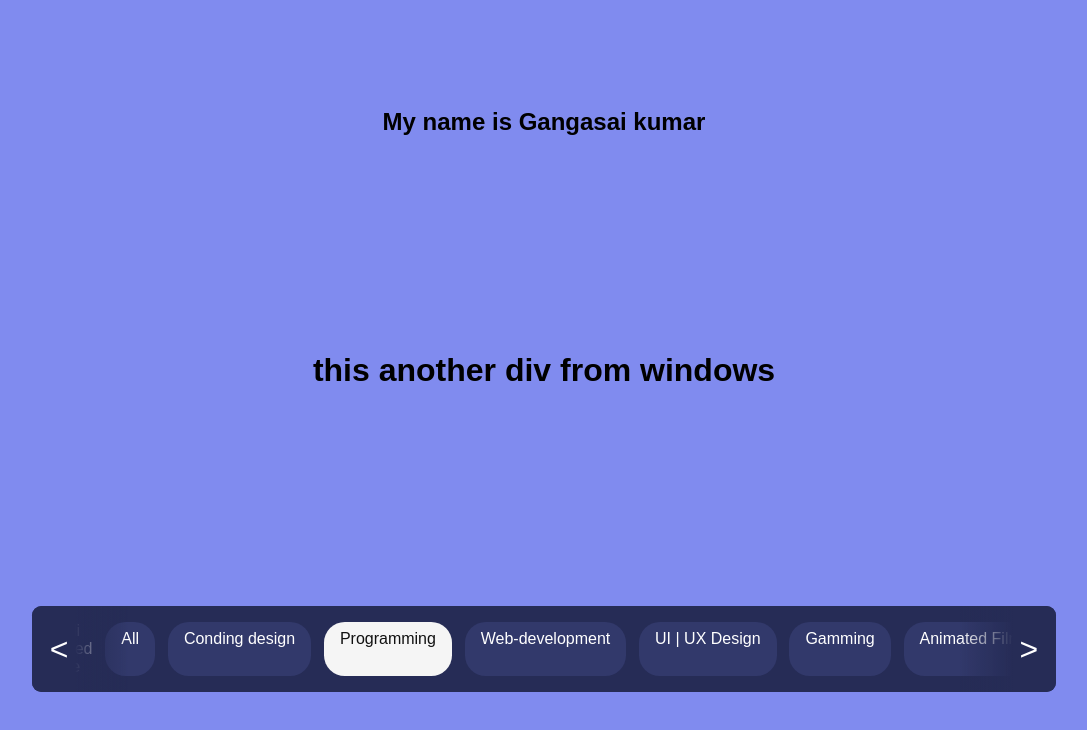
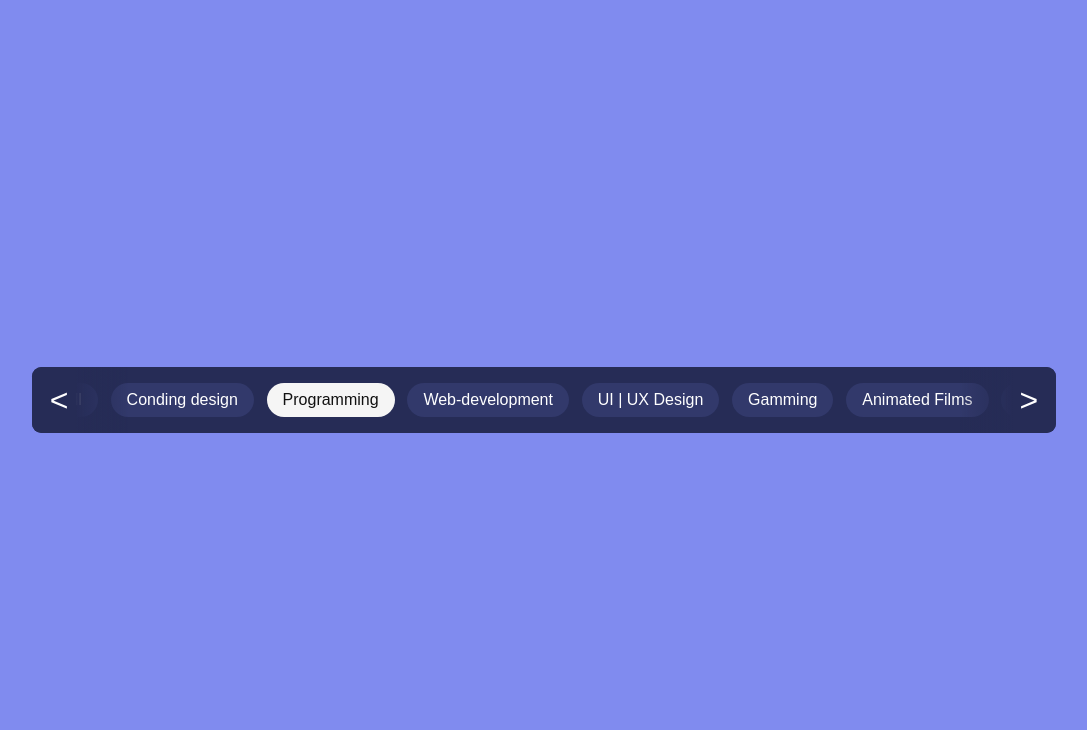
Before and after one commit to Gangasaikumar/slider-tabs-like-youtube, a plain HTML site: page index.html in a window 1280 px wide. Shown: the whole page, without its empty margins (96-1183 px from the left). Drawn offline with Linux system fonts and the light colour scheme.

Commit message:
windows improvements

```diff
--- a/index.html
+++ b/index.html
@@ -11,16 +11,11 @@
 </head>
 
 <body>
-    <h2>My name is Gangasai kumar</h2>
-    <div>
-        <h1>this another div from windows</h1>
-    </div>
     <div class="slider">
         <div class="icon">
             <span class="left-arrow">&lt;</span>
         </div>
         <ul class="tabs">
-            <li> <div>div li added here </div></li>
             <li class="tab">All</li>
             <li class="tab">Conding design</li>
             <li class="tab active">Programming</li>
```
Also changed, not shown: about.html (added, +11 -0 lines).
